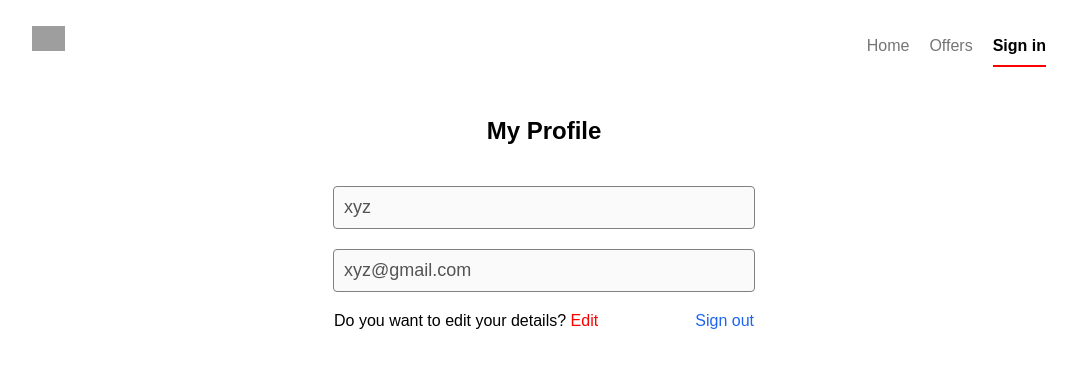
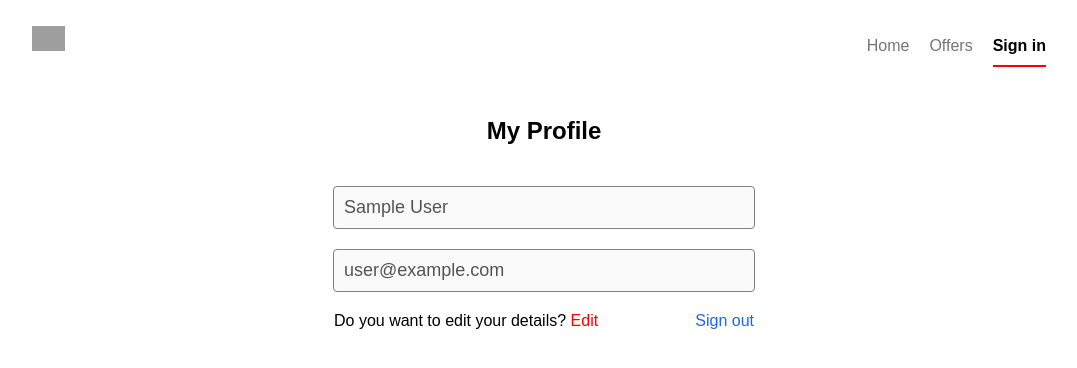
Before and after one commit to srujan-landeri/realtor-clone-react, a React (Vite) app: page /profile in a window 1280 px wide. Shown: the top 368 px of the page, without its empty margins (96-1173 px from the left). Built offline with nearby package versions, Linux system fonts and the light colour scheme; no server answers; sample sign-in values are in the browser's storage; grey boxes are pictures that could not be loaded.

Commit message:
4 files modified

```diff
--- a/src/components/Navigation.jsx
+++ b/src/components/Navigation.jsx
@@ -1,5 +1,5 @@
 import React from 'react';
-import { useLocation, useNavigate, Navigate } from 'react-router-dom';
+import { useLocation, useNavigate } from 'react-router-dom';
 
 export default function Navigation() {
   const location = useLocation().pathname.slice(1);
--- a/src/hooks/useAuthStatus.jsx
+++ b/src/hooks/useAuthStatus.jsx
@@ -12,12 +12,9 @@ export function useAuthStatus() {
     onAuthStateChanged(auth, (user) => {
       if (user) {
         //user is signed in
-        console.log(user);
-        console.log('signed in rendered');
         setLoggedIn((prev) => !prev);
       } else {
         // user is signed out / user is not loggin in
-        console.log('user is not signed in');
       }
       setCheckingStatus(false);
     });
--- a/src/pages/Profile.jsx
+++ b/src/pages/Profile.jsx
@@ -1,19 +1,30 @@
 import { getAuth } from 'firebase/auth';
 import React from 'react';
 import { useNavigate } from 'react-router-dom';
+import { toast } from 'react-toastify';
 
 export default function Profile() {
-  const [formData, setFormData] = React.useState({
-    name: 'xyz',
-    email: 'xyz@gmail.com',
-  });
   const auth = getAuth();
   const navigate = useNavigate();
+  const [formData, setFormData] = React.useState({
+    name: auth.currentUser.displayName,
+    email: auth.currentUser.email,
+  });
+  const [changeDetaials, setChangeDetails] = React.useState(false);
 
   function handleLogout() {
-
     auth.signOut();
     navigate('/');
+    toast.success('sign out was successful');
+  }
+
+  function handleFormDataOnChange(event) {
+    setFormData((prev) => {
+      return {
+        ...prev,
+        [event.target.name]: event.target.value,
+      };
+    });
   }
 
   return (
@@ -22,23 +33,36 @@ export default function Profile() {
 
       <form action="" className="signin m-auto form flex">
         <input
-          disabled
-          className="form-input prof-input"
+          disabled={!changeDetaials}
+          className={
+            changeDetaials
+              ? 'form-input prof-input prof-input-active'
+              : 'form-input prof-input'
+          }
           type="text"
           name="name"
           value={formData.name}
+          onChange={handleFormDataOnChange}
         />
         <input
-          disabled
-          className="form-input prof-input"
+          disabled={!changeDetaials}
+          className={
+            changeDetaials
+              ? 'form-input prof-input prof-input-active'
+              : 'form-input prof-input'
+          }
           type="email"
           name="email"
           value={formData.email}
+          onChange={handleFormDataOnChange}
         />
 
         <div className="prof-text">
           <p>
-            Do you want to edit your details? <span>Edit</span>{' '}
+            Do you want to edit your details?{' '}
+            <span onClick={() => setChangeDetails((prev) => !prev)}>
+              {changeDetaials ? 'Apply Changes' : 'Edit'}
+            </span>{' '}
           </p>
           <span onClick={handleLogout}>Sign out</span>
         </div>
--- a/style.css
+++ b/style.css
@@ -173,3 +173,8 @@
 .prof-text > span {
   color: #1d65f1;
 }
+
+.prof-input-active {
+  background-color: rgb(236, 61, 61);
+  color: white;
+}
```
